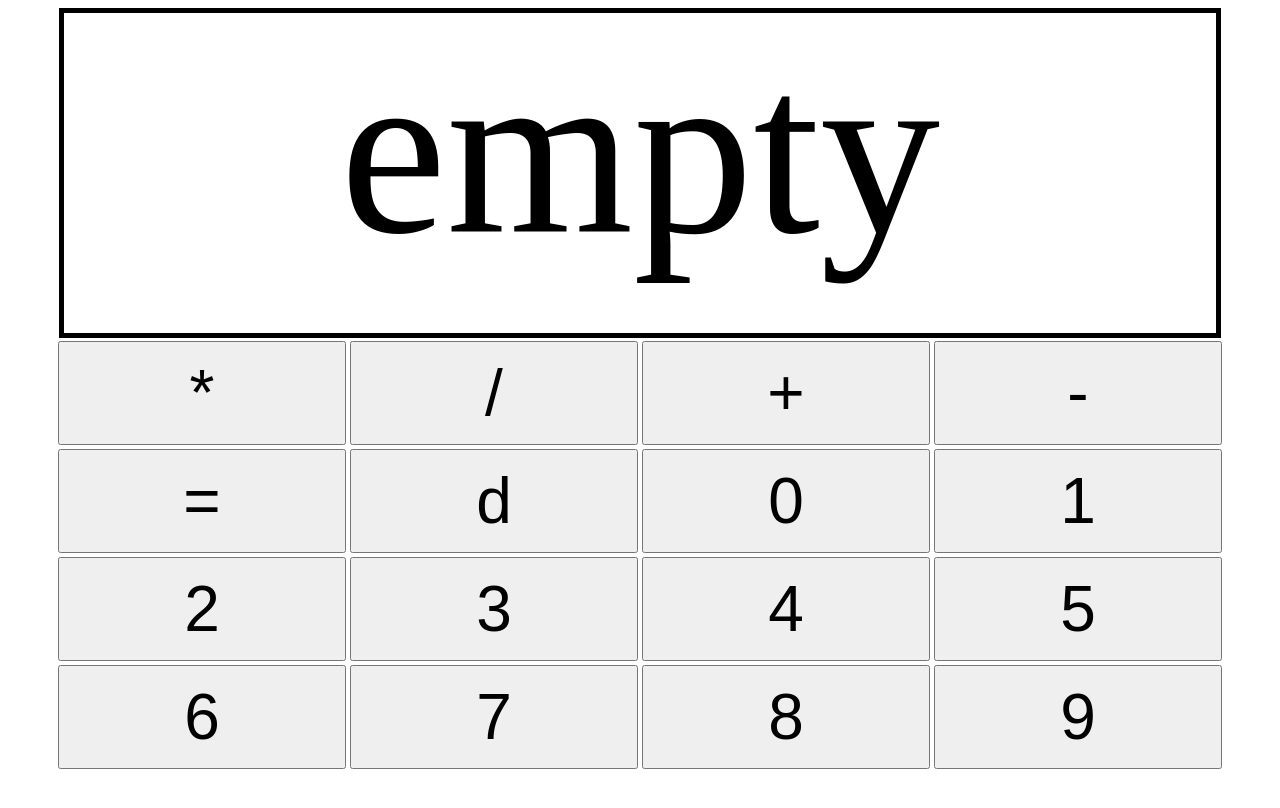
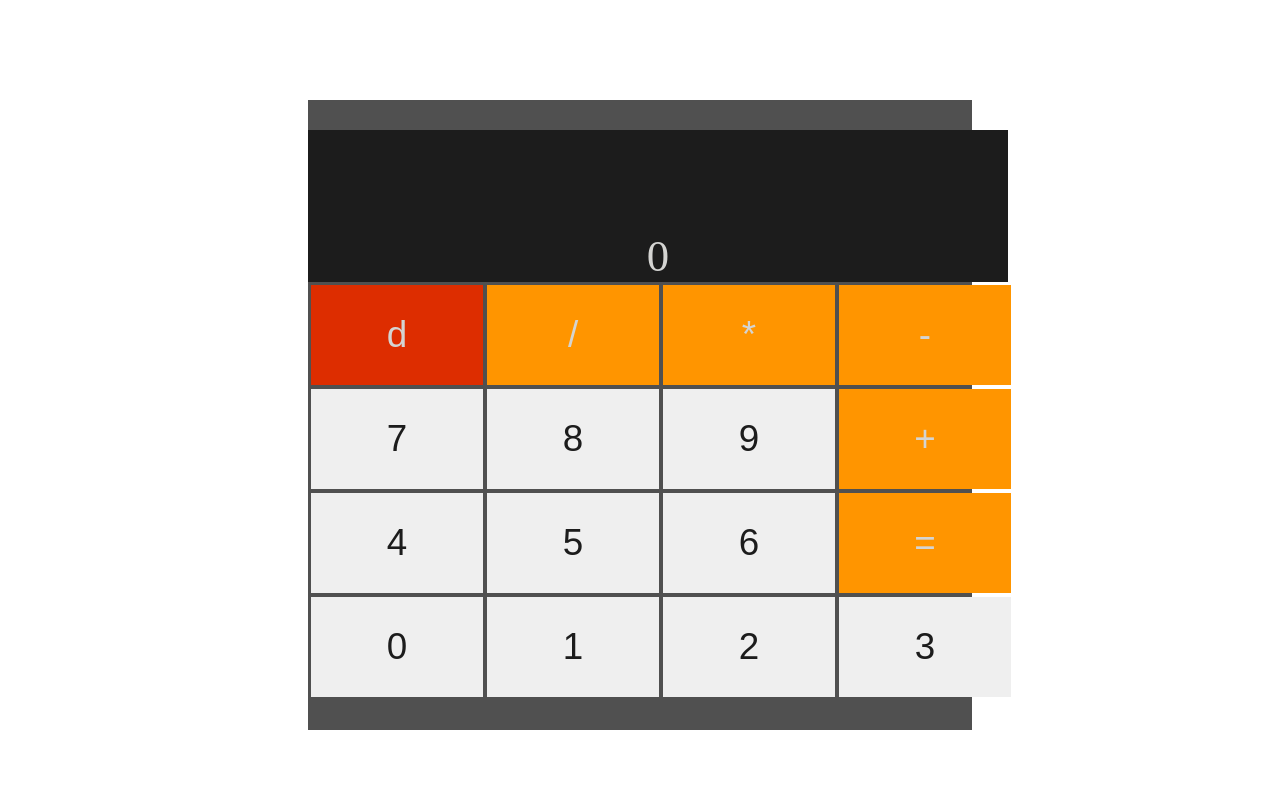
Before and after one commit to mon-68kg/javascript-calculator-no-eval, a plain HTML site: page index.html in a window 1280 px wide. Drawn offline with Linux system fonts and the light colour scheme.

Commit message:
change style

```diff
--- a/index.html
+++ b/index.html
@@ -10,7 +10,7 @@
 <body>
     <div class="main">
         <div class="display-screen">
-            empty
+            0
         </div>
 
         <div class="buttons">
@@ -18,59 +18,59 @@
                 <tbody>
                     <tr>
                         <td>
-                            <button class="btn" onclick="calculator('*')">*</button>
+                            <button class="btn del" onclick="calculator('d')">d</button>
                         </td>
                         <td>
-                            <button class="btn" onclick="calculator('/')">/</button>
+                            <button class="btn op" onclick="calculator('/')">/</button>
                         </td>
                         <td>
-                            <button class="btn" onclick="calculator('+')">+</button>
+                            <button class="btn op" onclick="calculator('*')">*</button>
                         </td>
                         <td>
-                            <button class="btn" onclick="calculator('-')">-</button>
+                            <button class="btn op" onclick="calculator('-')">-</button>
                         </td>
                     </tr>
                     <tr>
                         <td>
-                            <button class="btn" onclick="calculator('=')">=</button>
+                            <button class="btn num" onclick="calculator(7)">7</button>
                         </td>
                         <td>
-                            <button class="btn" onclick="calculator('d')">d</button>
+                            <button class="btn num" onclick="calculator(8)">8</button>
                         </td>
                         <td>
-                            <button class="btn" onclick="calculator(0)">0</button>
+                            <button class="btn num" onclick="calculator(9)">9</button>
                         </td>
                         <td>
-                            <button class="btn" onclick="calculator(1)">1</button>
+                            <button class="btn op" onclick="calculator('+')">+</button>
                         </td>
                     </tr>
 
                     <tr>
                         <td>
-                            <button class="btn" onclick="calculator(2)">2</button>
+                            <button class="btn num" onclick="calculator(4)">4</button>
                         </td>
                         <td>
-                            <button class="btn" onclick="calculator(3)">3</button>
+                            <button class="btn num" onclick="calculator(5)">5</button>
                         </td>
                         <td>
-                            <button class="btn" onclick="calculator(4)">4</button>
+                            <button class="btn num" onclick="calculator(6)">6</button>
                         </td>
                         <td>
-                            <button class="btn" onclick="calculator(5)">5</button>
+                            <button class="btn op" onclick="calculator('=')">=</button>
                         </td>
                     </tr>
                     <tr>
                         <td>
-                            <button class="btn" onclick="calculator(6)">6</button>
+                            <button class="btn num" onclick="calculator(0)">0</button>
                         </td>
                         <td>
-                            <button class="btn" onclick="calculator(7)">7</button>
+                            <button class="btn num" onclick="calculator(1)">1</button>
                         </td>
                         <td>
-                            <button class="btn" onclick="calculator(8)">8</button>
+                            <button class="btn num" onclick="calculator(2)">2</button>
                         </td>
                         <td>
-                            <button class="btn" onclick="calculator(9)">9</button>
+                            <button class="btn num" onclick="calculator(3)">3</button>
                         </td>
                     </tr>
                 </tbody>
--- a/styles.css
+++ b/styles.css
@@ -1,22 +1,39 @@
 
 .main {
     text-align: center;
+    background-color: #505050;
+    margin: 100px 300px 100px 300px;
+    padding-top: 30px;
+    padding-bottom: 30px;
 }
 table {
     margin-left: auto;
     margin-right: auto;
 }
 .display-screen {
-    border: 5px solid black;
     margin: auto;
+    background-color: #1C1C1C;
+    color: #D4D4D2;
+    width: 700px;
 
-    font-size: 30vh;
-    width: 90vw;
-    height: 40vh;
+    padding: 100px 0px 0px 0px;
+    font-size: 2.8em;
 }
 .btn {
+    border: none;
     margin: auto;
-    font-size: 8vh;
-    width: 22.5vw;
-    height: 13vh;
+    width: 172px;
+    height: 100px;
+    font-size: 2.3em;
 }
+.op {
+    color: #D4D4D2;
+    background-color: #FF9500;
+}
+.del {
+    color: #D4D4D2;
+    background-color: #DD2D00;
+}
+.num {
+    color: #1C1C1C;
+}
```
